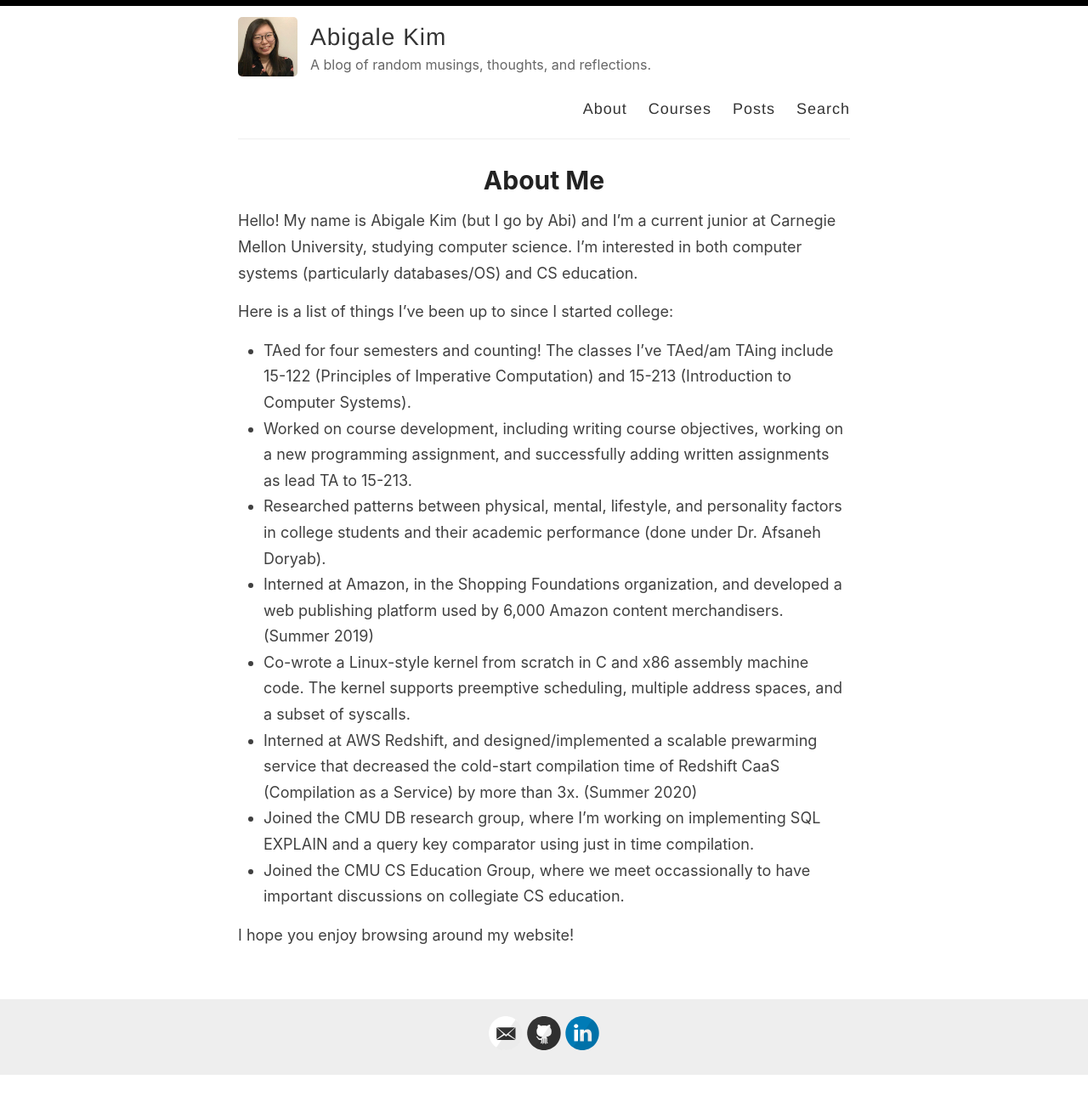
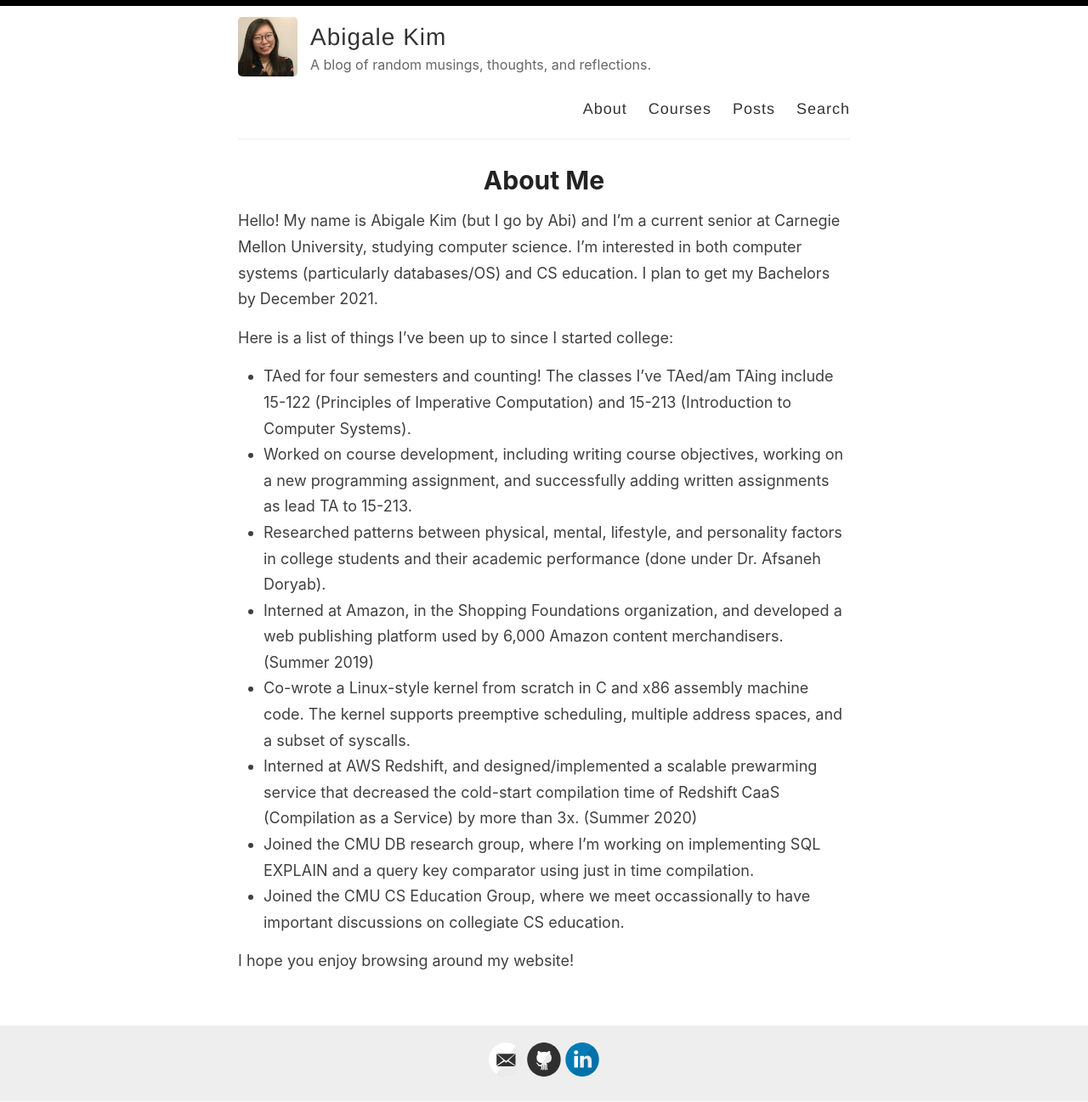
Before and after one commit to abigalekim/old_website, a Jekyll site: the page built from _pages/about.md, in a window 1280 px wide. Shown: the whole page at 85% size. Built offline with Jekyll 4.4.1, drawn with Linux system fonts in a browser that asks for light colours; before the commit the page ends 1266 px from its top, so only the background shows below that.

Commit message:
Update about.md

```diff
--- a/_pages/about.md
+++ b/_pages/about.md
@@ -4,7 +4,7 @@ title: About Me
 permalink: /about/
 ---
 
-Hello! My name is Abigale Kim (but I go by Abi) and I'm a current junior at Carnegie Mellon University, studying computer science. I'm interested in both computer systems (particularly databases/OS) and CS education.
+Hello! My name is Abigale Kim (but I go by Abi) and I'm a current senior at Carnegie Mellon University, studying computer science. I'm interested in both computer systems (particularly databases/OS) and CS education. I plan to get my Bachelors by December 2021.
 
 Here is a list of things I've been up to since I started college:
 - TAed for four semesters and counting! The classes I've TAed/am TAing include 15-122 (Principles of Imperative Computation) and 15-213 (Introduction to Computer Systems).
```
